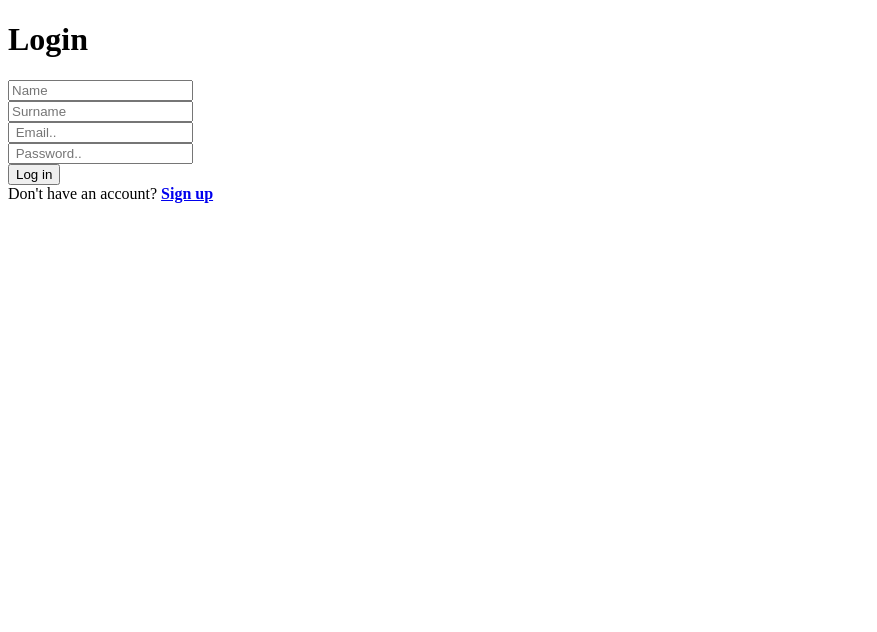
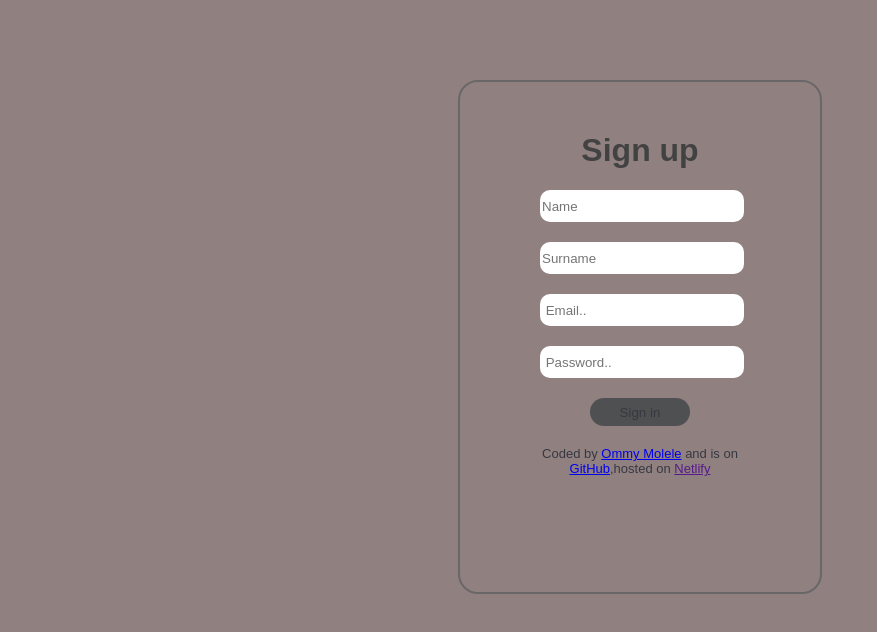
Before and after one commit to 25Ommy/Sign-up-page, a plain HTML site: page index.html in a window 1280 px wide. Shown: the whole page, without its empty margins (0-877 px from the left). Drawn offline with nearby package versions, Linux system fonts and the light colour scheme; files that its build step writes are made by us from their sources; files whose address does not match are found by name.

Commit message:
edited some html&css

```diff
--- a/src/index.html
+++ b/index.html
@@ -17,10 +17,10 @@
 
   <body>
     <div class="align">
-      <h1>Login</h1>
+      <h1>Sign up</h1>
       <form>
-        <input type="text" placeholder="Name" required /> <br />
-        <input type="text" placeholder="Surname" required /> <br />
+        <input type="text" placeholder="Name" required id="name" /> <br />
+        <input type="text" placeholder="Surname" required id="surname" /> <br />
         <input
           class="input-email"
           type="email"
@@ -38,9 +38,11 @@
           id="password"
         />
       </form>
-      <button id="button">Log in</button>
+      <button id="button">Sign in</button>
       <footer>
-        Don't have an account?<strong> <a href="#">Sign up</a></strong>
+        Coded by <a href="https://github.com/25Ommy">Ommy Molele</a> and is on
+        <a href="https://github.com/25Ommy/Sign-up-page">GitHub</a>,hosted on
+        <a href="">Netlify</a>
       </footer>
     </div>
   </body>
--- a/src/index.js
+++ b/src/index.js
@@ -0,0 +1,8 @@
+function sayWelcome() {
+  let userName = prompt("What is your name?");
+
+  let head = document.querySelector("h1");
+  head.innerHTML = "Congratulations😊" + userName + " you just signed up!";
+}
+let heading = document.querySelector("button");
+heading.addEventListener("click", sayWelcome);
--- a/src/style.css
+++ b/src/style.css
@@ -0,0 +1,68 @@
+body {
+  display: block;
+  width: 200px;
+  height: 350px;
+  padding: 80px;
+  border: 2px solid rgb(105, 103, 103);
+  border-radius: 20px;
+  margin: 80px auto;
+  background-color: #918080;
+  font-family: "Handlee", cursive;
+  font-family: "Montserrat", sans-serif;
+}
+h1 {
+  font-weight: 10px;
+  color: #424243;
+  margin-top: -30px;
+}
+footer {
+  color: #363841;
+  font-size: small;
+}
+.align {
+  text-align: center;
+}
+#password {
+  border: none;
+  border-radius: 10px;
+  margin-top: 20px;
+  height: 30px;
+  width: 200px;
+}
+#name {
+  border: none;
+  border-radius: 10px;
+
+  height: 30px;
+  width: 200px;
+}
+#surname {
+  border: none;
+  border-radius: 10px;
+  margin-top: 20px;
+  height: 30px;
+  width: 200px;
+}
+#email {
+  border: none;
+  border-radius: 10px;
+  margin-top: 20px;
+  height: 30px;
+  width: 200px;
+}
+button {
+  background-color: #4f5051;
+  color: #363841;
+  margin-top: 20px;
+  border: none;
+  border-radius: 70px;
+  margin-bottom: 20px;
+  width: 100px;
+  height: 28px;
+  transform: all 2ms ease-in-out;
+}
+button:hover {
+  background: rgb(49, 42, 42);
+  color: #555151;
+  cursor: pointer;
+}
```
